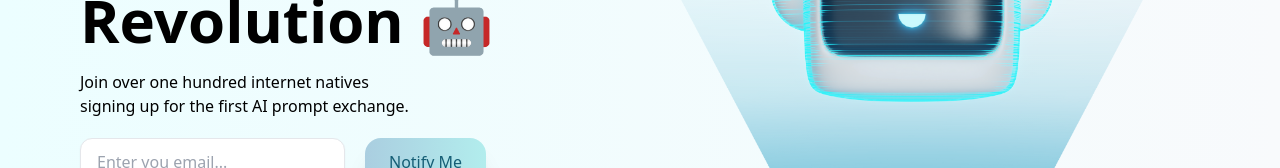
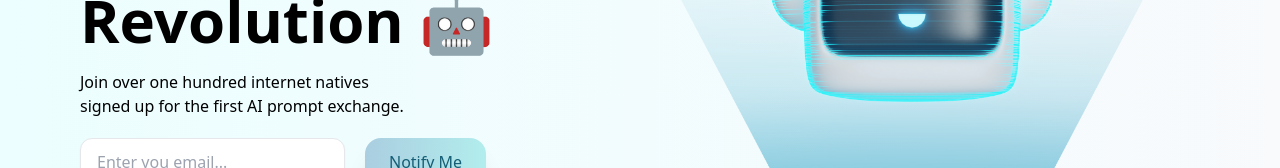
Before and after one commit to ericlam1114/coming-soon-page, a Next.js app: page / in a window 1280 px wide. Shown: the part 418-586 px from the top of the page. Built offline with nearby package versions, Linux system fonts and the light colour scheme.

Commit message:
adding contact

```diff
--- a/component/Hero.js
+++ b/component/Hero.js
@@ -7,7 +7,7 @@ const Hero = () => {
     <div className="flex flex-col gap-5">
       <p className="text-lg font-medium bg-cyan-100 text-cyan-700 uppercase px-3 flex justify-center rounded-3xl py-2 w-48">Coming soon</p>
       <p className="text-6xl font-bold">Win The AI <br /> Revolution 🤖 </p>
-      <p className="text-base">Join over one hundred internet natives <br />signing up for the first AI prompt exchange.</p>
+      <p className="text-base">Join over one hundred internet natives <br />signed up for the first AI prompt exchange.</p>
       <div className="flex gap-5">
           <input placeholder="Enter you email..." type="email" className="border border-gray-200 rounded-xl focus:outline-none focus:shadow-xl shadow-sm px-4" />
           <button className="px-6 py-3 bg-gradient-to-r from-[#aacee0] to-[#b2eded] rounded-2xl hover:scale-95 duration-300 transition text-cyan-800 shadow-xl font-medium">Notify Me </button>
```
